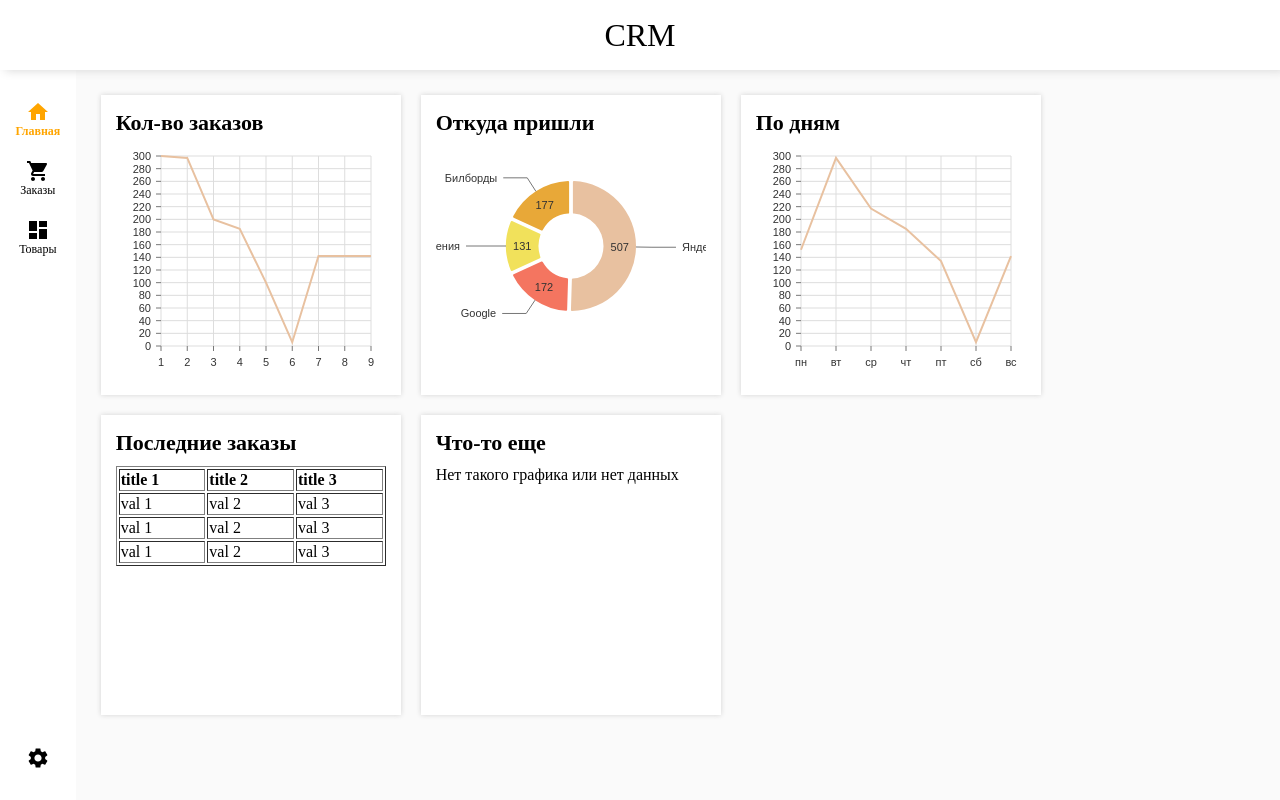
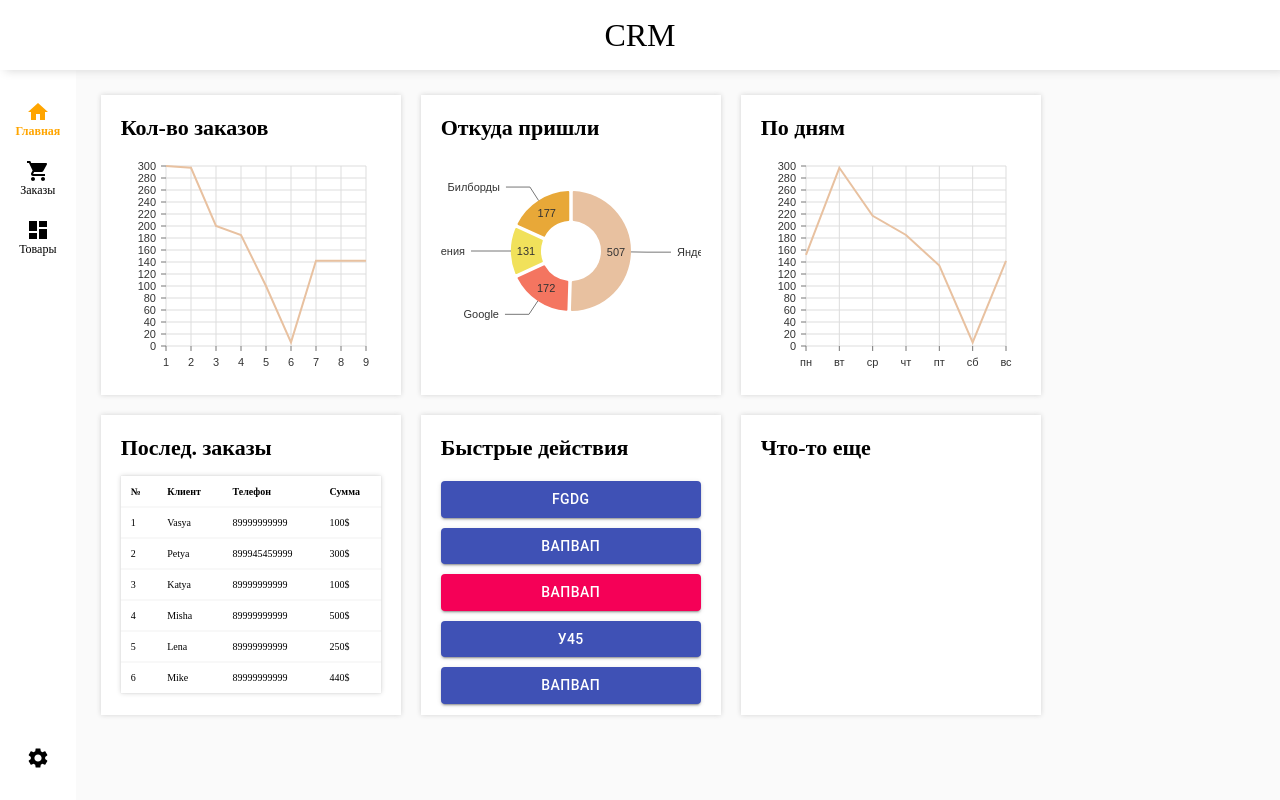
Before and after one commit to alexandrryazanov/test-project-cod, a React (Create React App) app: page / in a window 1280 px wide. Built offline with nearby package versions, Linux system fonts and the light colour scheme.

Commit message:
feat(table, actions): map for table, new widget - Actions

```diff
--- /dev/null
+++ b/src/components/Button/index.js
@@ -0,0 +1,18 @@
+import React from "react";
+import ButtonMUI from "@material-ui/core/Button";
+
+//Объяснить rest и зачем мы его написали
+const Button = ({ children, ...rest }) => {
+    return (
+        <ButtonMUI
+            variant="contained"
+            color="primary"
+            style={{ margin: "5px 0" }}
+            {...rest}
+        >
+            {children}
+        </ButtonMUI>
+    );
+};
+
+export default Button;
--- a/src/components/Widget/index.js
+++ b/src/components/Widget/index.js
@@ -1,14 +1,14 @@
 import React from "react";
 import { Header, NoChart, WidgetWrapper } from "./units";
-import * as Charts from "../WidgetComponents";
+import * as WidgetComponents from "../WidgetComponents";
 
-const Widget = ({ title, type, data }) => {
-    const Chart = (data && Charts[type]) || NoChart;
+const Widget = ({ title, type, data = [] }) => {
+    const Content = WidgetComponents[type] || NoChart;
 
     return title ? (
         <WidgetWrapper>
             <Header>{title}</Header>
-            <Chart {...{ data }} />
+            <Content {...{ data }} />
         </WidgetWrapper>
     ) : null;
 };
--- a/src/components/Widget/units.js
+++ b/src/components/Widget/units.js
@@ -6,7 +6,7 @@ export const WidgetWrapper = styled.div`
     height: 300px;
     background-color: white;
     box-shadow: 0 0 5px lightgray;
-    padding: 15px;
+    padding: 20px;
 `;
 
 export const Header = styled.h2`
@@ -15,7 +15,7 @@ export const Header = styled.h2`
     font-weight: bold;
     font-size: 22px;
     margin-top: 0;
-    margin-bottom: 10px;
+    margin-bottom: 15px;
 `;
 
 export const NoChart = () => {
--- /dev/null
+++ b/src/components/WidgetComponents/Actions/index.js
@@ -0,0 +1,17 @@
+import React from "react";
+import Button from "../../Button";
+import { ActionsWrapper } from "./units";
+
+const Actions = () => {
+    return (
+        <ActionsWrapper>
+            <Button>fgdg</Button>
+            <Button>вапвап</Button>
+            <Button color={"secondary"}>вапвап</Button>
+            <Button>у45</Button>
+            <Button>вапвап</Button>
+        </ActionsWrapper>
+    );
+};
+
+export default Actions;
--- /dev/null
+++ b/src/components/WidgetComponents/Actions/units.js
@@ -0,0 +1,6 @@
+import styled from "@emotion/styled";
+
+export const ActionsWrapper = styled.div`
+    display: flex;
+    flex-direction: column;
+`;
--- a/src/components/WidgetComponents/Table/index.js
+++ b/src/components/WidgetComponents/Table/index.js
@@ -1,33 +1,39 @@
 import React from "react";
+import {
+    StyledColumn,
+    StyledHeadRow,
+    StyledRow,
+    StyledTable,
+    StyledTbody,
+    StyledThead,
+} from "./units";
 
-const Table = () => {
+const Table = ({ data }) => {
+    const tableHeaders = (
+        <StyledHeadRow>
+            <StyledColumn>№</StyledColumn>
+            <StyledColumn>Клиент</StyledColumn>
+            <StyledColumn>Телефон</StyledColumn>
+            <StyledColumn>Сумма</StyledColumn>
+        </StyledHeadRow>
+    );
+
+    const tableBody = data
+        .filter((_, index) => index < 6)
+        .map(({ id, client, phone, cost }) => (
+            <StyledRow key={id} onClick={() => alert(`Переход на заказ ${id}`)}>
+                <StyledColumn>{id}</StyledColumn>
+                <StyledColumn>{client}</StyledColumn>
+                <StyledColumn>{phone}</StyledColumn>
+                <StyledColumn>{cost}$</StyledColumn>
+            </StyledRow>
+        ));
+
     return (
-        <table border={1} width={"100%"}>
-            <thead style={{ fontWeight: "bold" }}>
-                <tr>
-                    <td>title 1</td>
-                    <td>title 2</td>
-                    <td>title 3</td>
-                </tr>
-            </thead>
-            <tbody>
-                <tr>
-                    <td>val 1</td>
-                    <td>val 2</td>
-                    <td>val 3</td>
-                </tr>
-                <tr>
-                    <td>val 1</td>
-                    <td>val 2</td>
-                    <td>val 3</td>
-                </tr>
-                <tr>
-                    <td>val 1</td>
-                    <td>val 2</td>
-                    <td>val 3</td>
-                </tr>
-            </tbody>
-        </table>
+        <StyledTable>
+            <StyledThead>{tableHeaders}</StyledThead>
+            <StyledTbody>{tableBody}</StyledTbody>
+        </StyledTable>
     );
 };
 
--- /dev/null
+++ b/src/components/WidgetComponents/Table/units.js
@@ -0,0 +1,30 @@
+import styled from "@emotion/styled";
+
+export const StyledTable = styled.table`
+    font-size: 10px;
+    border-collapse: collapse;
+    width: 100%;
+    box-shadow: 0 0 5px lightgray;
+    background-color: rgb(255, 255, 255);
+`;
+export const StyledThead = styled.thead`
+    font-weight: bold;
+`;
+
+export const StyledHeadRow = styled.tr`
+    box-shadow: 0 0 1px lightgray;
+`;
+
+export const StyledRow = styled.tr`
+    box-shadow: 0 0 1px lightgray;
+    cursor: pointer;
+    &:hover {
+        background-color: rgb(240, 240, 240);
+    }
+`;
+
+export const StyledColumn = styled.td`
+    padding: 10px;
+`;
+
+export const StyledTbody = styled.tbody``;
--- a/src/components/WidgetComponents/index.js
+++ b/src/components/WidgetComponents/index.js
@@ -1,5 +1,6 @@
 import Pie from "./Pie";
 import Line from "./Line";
 import Table from "./Table";
+import Actions from "./Actions";
 
-export { Pie, Line, Table };
+export { Pie, Line, Table, Actions };
--- a/src/pages/Main.js
+++ b/src/pages/Main.js
@@ -1,7 +1,12 @@
 import React from "react";
 import Widget from "../components/Widget";
 import { MainPageWrapper } from "../components/MainPageComponents/units";
-import { comeFrom, expensesInDay, ordersCount } from "../tempData/charts";
+import {
+    comeFrom,
+    expensesInDay,
+    lastOrders,
+    ordersCount,
+} from "../tempData/charts";
 
 const MainPage = () => {
     return (
@@ -9,9 +14,9 @@ const MainPage = () => {
             <Widget type={"Line"} title={"Кол-во заказов"} data={ordersCount} />
             <Widget type={"Pie"} title={"Откуда пришли"} data={comeFrom} />
             <Widget type={"Line"} title={"По дням"} data={expensesInDay} />
-            <Widget type={"Table"} title={"Последние заказы"} data={[]} />
+            <Widget type={"Table"} title={"Послед. заказы"} data={lastOrders} />
             <Widget />
-            <Widget />
+            <Widget title={"Быстрые действия"} type={"Actions"} />
             <Widget title={"Что-то еще"} type={"Pie"} />
             <Widget />
             <Widget />
--- a/src/tempData/charts.js
+++ b/src/tempData/charts.js
@@ -87,3 +87,48 @@ export const ordersCount = [
         ],
     },
 ];
+
+export const lastOrders = [
+    {
+        id: 1,
+        client: "Vasya",
+        phone: 89999999999,
+        cost: 100,
+    },
+    {
+        id: 2,
+        client: "Petya",
+        phone: 899945459999,
+        cost: 300,
+    },
+    {
+        id: 3,
+        client: "Katya",
+        phone: 89999999999,
+        cost: 100,
+    },
+    {
+        id: 4,
+        client: "Misha",
+        phone: 89999999999,
+        cost: 500,
+    },
+    {
+        id: 5,
+        client: "Lena",
+        phone: 89999999999,
+        cost: 250,
+    },
+    {
+        id: 6,
+        client: "Mike",
+        phone: 89999999999,
+        cost: 440,
+    },
+    {
+        id: 7,
+        client: "Igor",
+        phone: 89999999999,
+        cost: 100,
+    },
+];
```
